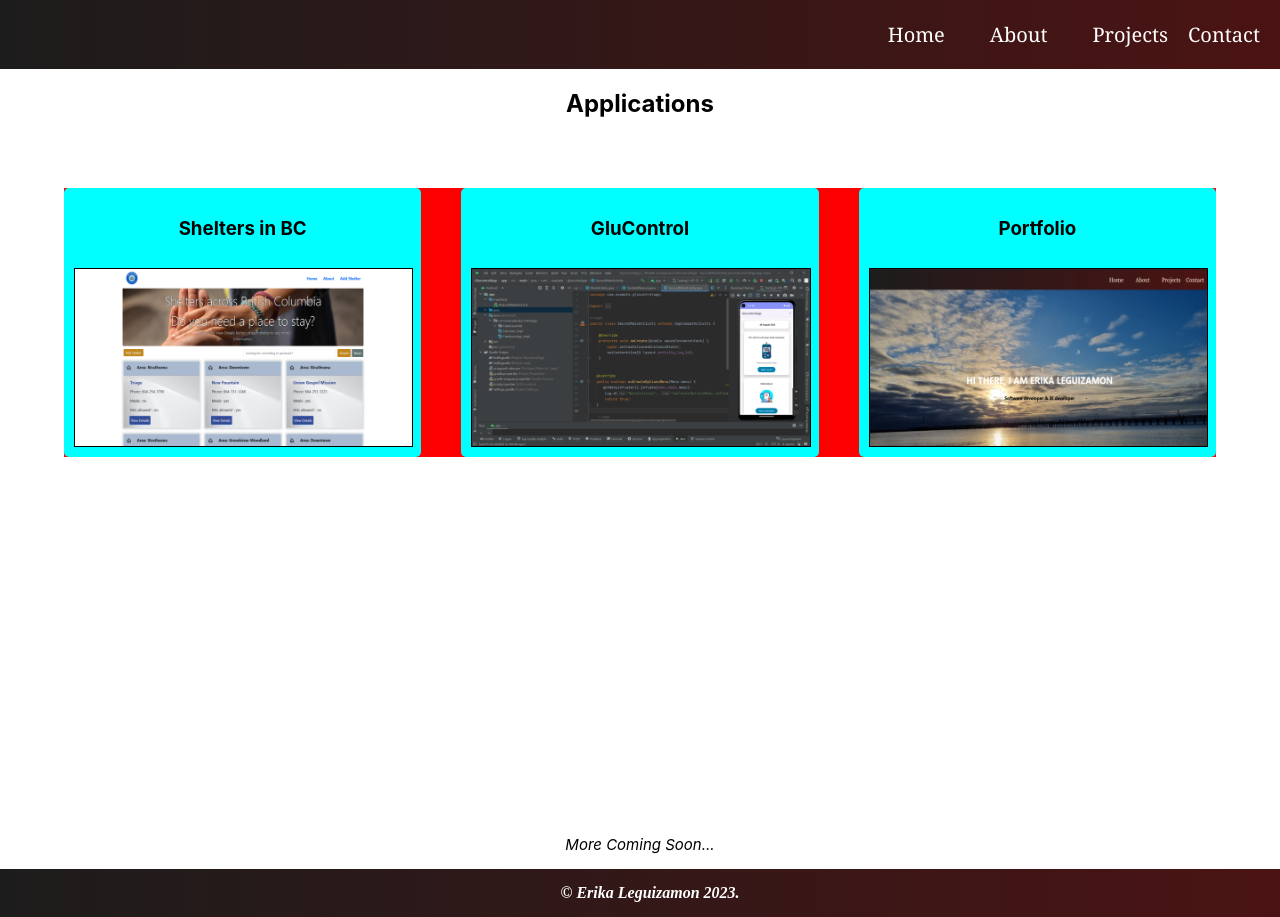
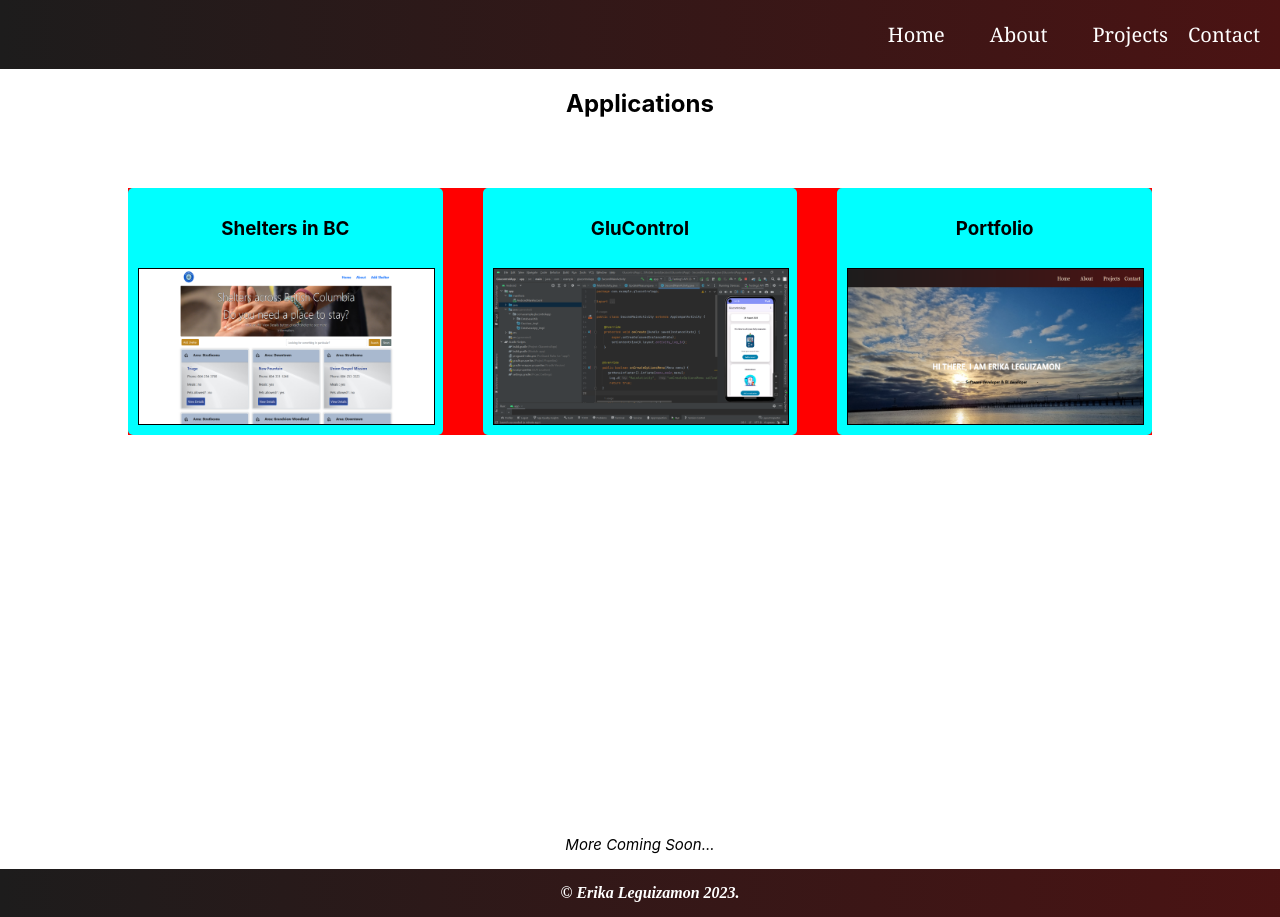
Before and after one commit to erikalls18/portfolio, a React app: page /projects in a window 1280 px wide. Built offline with nearby package versions, Linux system fonts and the light colour scheme.

Commit message:
fix navbar

```diff
--- a/src/App.css
+++ b/src/App.css
@@ -17,6 +17,10 @@ body {
   background: linear-gradient(to right, rgb(29, 28, 28),rgb(75, 19, 19) );
 
 }
+.app-container{
+  overflow: hidden;
+}
+
 
 .nav  ul{
   list-style: none;
@@ -201,7 +205,7 @@ nav ul:first-child {
   /*width: 80%;*/
   margin: auto;
   text-align: center;
-  max-width: 90%;
+  max-width: 80%;
   margin-top: 50px;
   display: grid;
   grid-gap: 40px;
--- a/src/components/ListProjects.js
+++ b/src/components/ListProjects.js
@@ -12,7 +12,7 @@ var projects= [
     "image" :"/images/Screenshot_appG1C.png",
     "description": "This application is designed to allow users to efficiently store and retrieve blood sugar level data. It enables users to input and access personal information, including glucose levels and medications. The purpose of this app is to help users maintain a record of their levels over time, facilitating a better understanding of their progress.",
     "technologies": "Android Studio, Java  and Room",
-    "images2": [" /images/glucontrol1.png", "/images/glucontrol2.png", "/images/glucontrol3.png", "/images/glucontrol4.png", "/images/glucontrol5.png"]
+   /* "images2": [" /images/glucontrol1.png", "/images/glucontrol2.png", "/images/glucontrol3.png", "/images/glucontrol4.png", "/images/glucontrol5.png"]*/
 
 },
 {    "id": "3",
```
